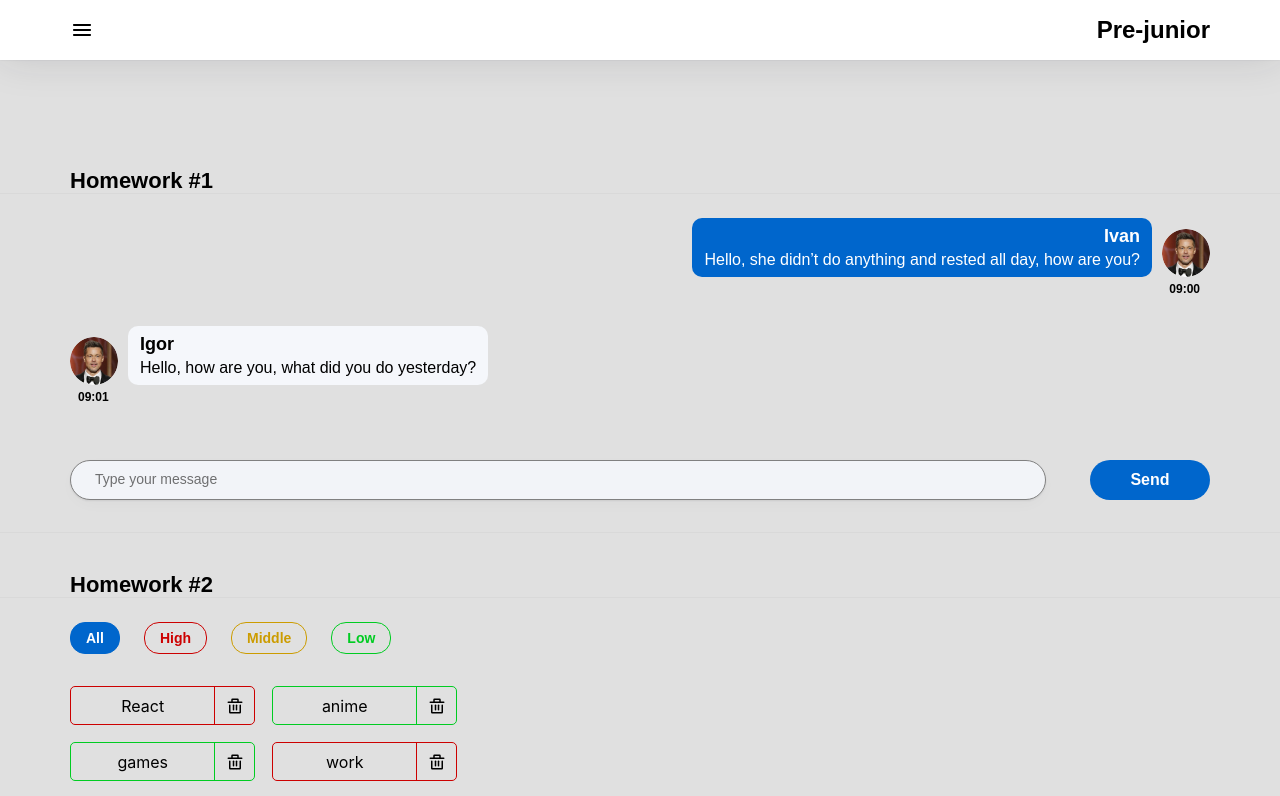
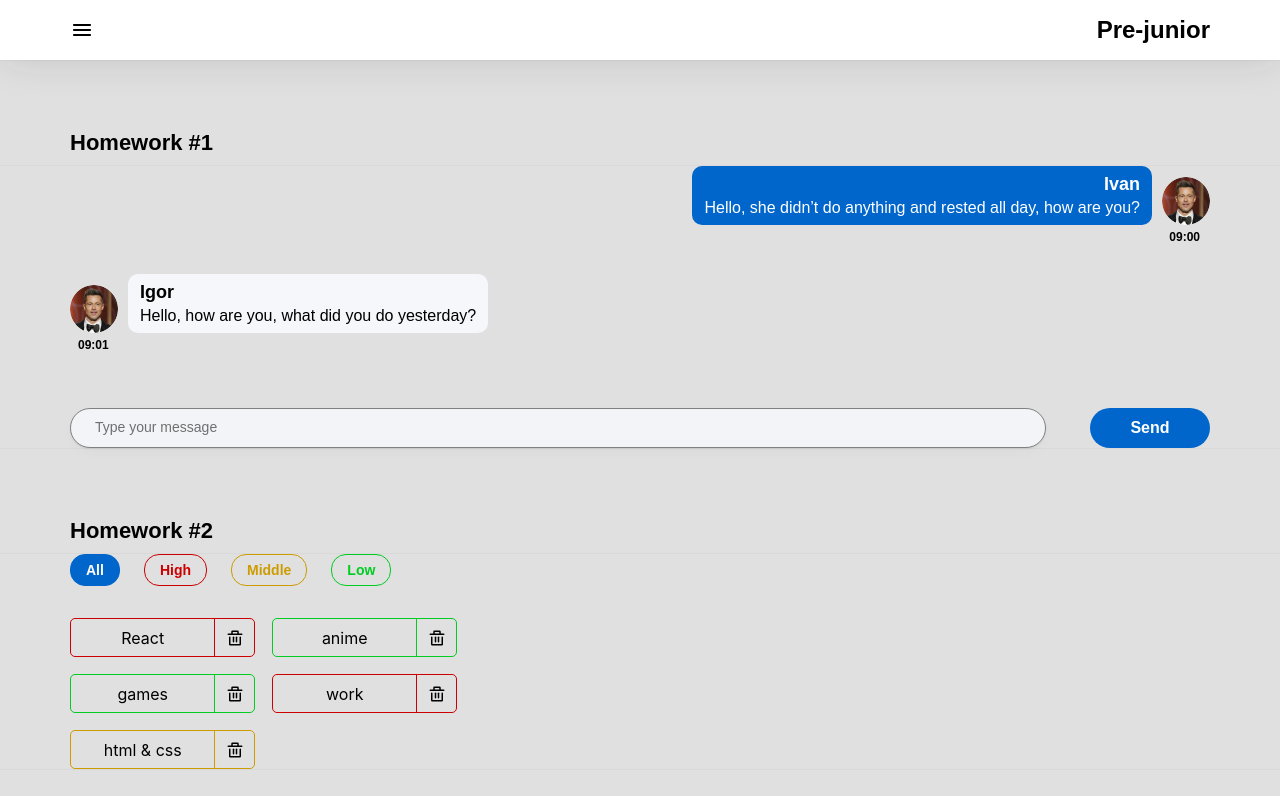
Before and after one commit to KaninGleb/HW-main, a React (Create React App) app: page /#/pre-junior in a window 1280 px wide. Shown: the top 796 px of the page. Built offline with nearby package versions, Linux system fonts and the light colour scheme.

Commit message:
Global styles updated

```diff
--- a/src/s1-main/App.module.css
+++ b/src/s1-main/App.module.css
@@ -4,15 +4,12 @@
 
 .hw {
     outline: 1px solid #d9d9d9;
-    padding: 24px 70px 32px;
+    /*padding: 24px 70px 32px;*/
+    padding: 0 70px;
 }
 
-div[id='hw1'] {
-    padding-top: 108px;
-}
-
-div[id='hw2'], div[id='hw3'] {
-    padding-top: 40px;
+div[id='hw1'], div[id='hw2'], div[id='hw3'] {
+    padding-top: 70px;
 }
 
 div[id='hw4'] {
@@ -24,5 +21,5 @@ div[id='hw4'] {
     font-weight: 600;
     font-size: 22px;
     color: #000;
-    margin-left: 70px;
+    margin: 0 0 10px 70px;
 }
```
